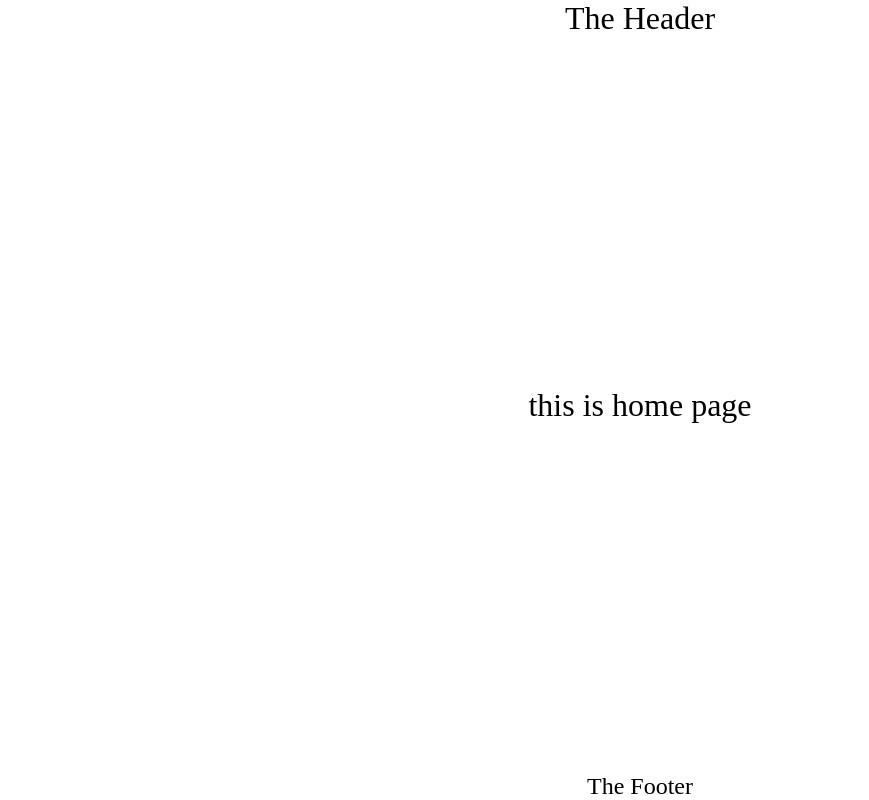
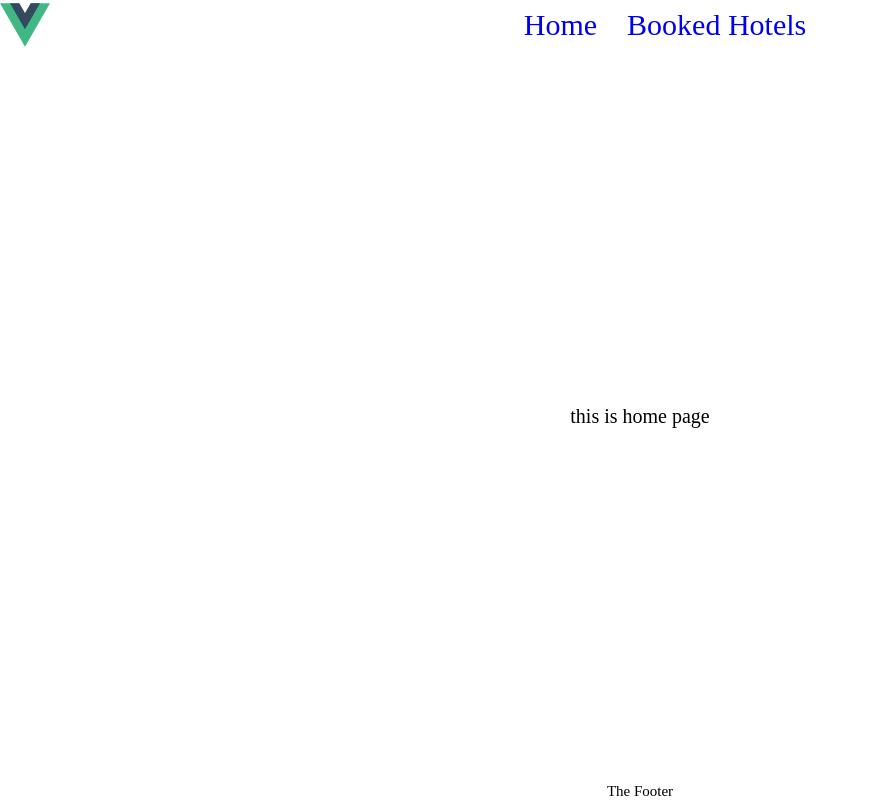
Before and after one commit to WaleedShalal/hotel-booking-task, a Vue app: page / in a window 1280 px wide. Shown: the whole page, without its empty margins (0-869 px from the left). Built offline with nearby package versions, Linux system fonts and the light colour scheme.

Commit message:
adding header

```diff
--- a/src/assets/base.css
+++ b/src/assets/base.css
@@ -9,3 +9,7 @@
   padding: 0;
   font-weight: normal;
 }
+
+html {
+  font-size: 62.5%;
+}
--- a/src/components/TheHeader/TheHeader.vue
+++ b/src/components/TheHeader/TheHeader.vue
@@ -1,7 +1,62 @@
 <template>
   <header>
-    <h1>The Header</h1>
+    <div>
+      <figure>
+        <img :src="Logo" alt="logo" />
+      </figure>
+      <nav>
+        <ul class="nav__list">
+          <li v-for="{ name, path } in navs" :key="name">
+            <RouterLink :to="path">
+              {{ name }}
+            </RouterLink>
+          </li>
+        </ul>
+      </nav>
+    </div>
   </header>
 </template>
 
-<style scoped></style>
+<script setup>
+import { RouterLink } from 'vue-router'
+
+import Logo from '@/assets/logo.svg'
+const navs = [
+  { name: 'Home', path: '/' },
+  { name: 'Booked Hotels', path: '/booked-hotels' }
+]
+</script>
+
+<style scoped>
+header {
+  width: 100%;
+}
+header > div {
+  display: flex;
+  justify-content: space-between;
+  align-items: center;
+}
+header figure {
+  width: 5rem;
+  height: 5rem;
+  margin-block-end: 0;
+}
+header figure img {
+  width: 100%;
+  height: 100%;
+}
+
+header nav {
+  flex-grow: 1;
+}
+.nav__list {
+  display: flex;
+  justify-content: center;
+  list-style: none;
+  column-gap: 3rem;
+}
+.nav__list > li a {
+  text-decoration: none;
+  font-size: 3rem;
+}
+</style>
```
